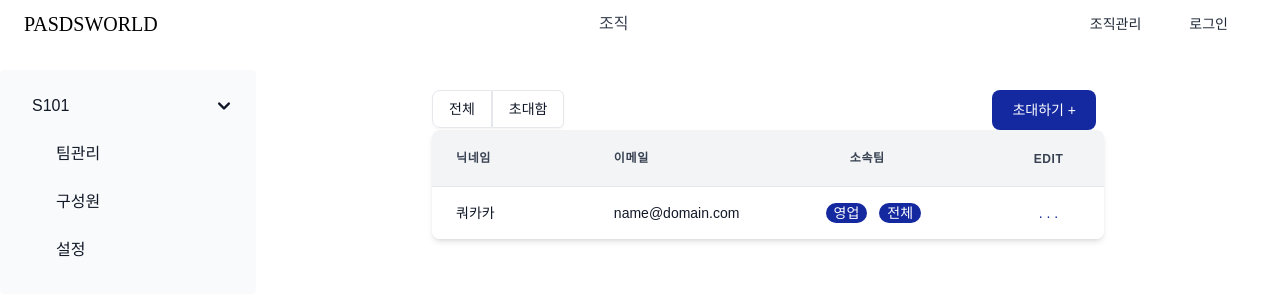
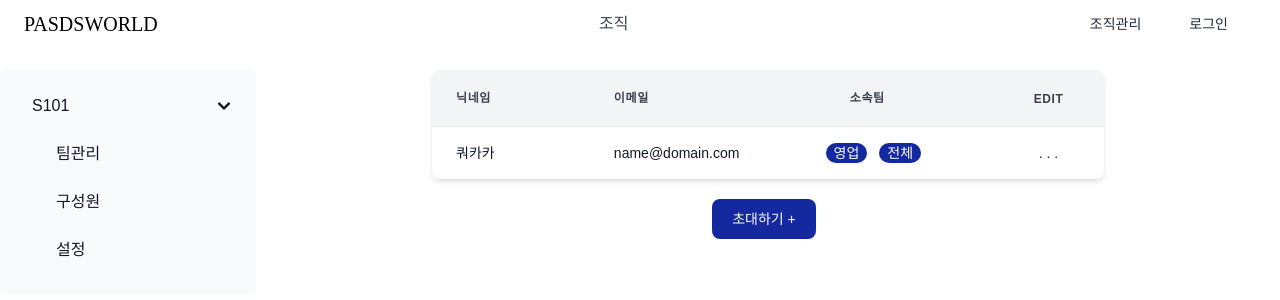
Before and after one commit to ssafy-10th-s101-team/PASDS-WORLD, a Vue app in the folder front/: page /organization/member in a window 1280 px wide. Shown: the top 300 px of the page. Built offline with nearby package versions, Linux system fonts and the light colour scheme; a web font is replaced by a local one.

Commit message:
[FE] remove: <쓸모없어진 버튼그룹 삭제>

```diff
--- a/front/src/components/common/OrganizationMemberButtonGroup.vue
+++ /dev/null
@@ -1,41 +0,0 @@
-<template>
-  <div class="max-w-2xl mx-auto flex justify-between">
-    <!-- This is an example component -->
-    <div class="max-w-lg">
-      <div class="inline-flex shadow-sm rounded-md mt-5" role="group">
-        <button
-          type="button"
-          class="rounded-l-lg border border-gray-200 bg-white text-sm font-medium px-4 py-2 text-gray-900 hover:bg-gray-100 hover:text-blue-700 focus:z-10 focus:ring-2 focus:ring-blue-700 focus:text-blue-700"
-        >
-          전체
-        </button>
-        <!-- <button
-          type="button"
-          class="border-t border-b border-gray-200 bg-white text-sm font-medium px-4 py-2 text-gray-900 hover:bg-gray-100 hover:text-blue-700 focus:z-10 focus:ring-2 focus:ring-blue-700 focus:text-blue-700"
-        >
-          초대함
-        </button> -->
-        <button
-          type="button"
-          class="rounded-r-md border border-gray-200 bg-white text-sm font-medium px-4 py-2 text-gray-900 hover:bg-gray-100 hover:text-blue-700 focus:z-10 focus:ring-2 focus:ring-blue-700 focus:text-blue-700"
-        >
-          초대함
-        </button>
-      </div>
-    </div>
-    <div class="mt-5" @click="toggleHidden('organizationInvitationModal')">
-      <BaseButton buttonText="초대하기 +" />
-    </div>
-  </div>
-  <OrganizationInvitationModal />
-</template>
-
-<script setup>
-import BaseButton from './BaseButton.vue'
-import OrganizationInvitationModal from './OrganizationInvitationModal.vue'
-import { useCommonStore } from '@/stores/common'
-const commonStore = useCommonStore()
-const { toggleHidden } = commonStore
-</script>
-
-<style scoped></style>
--- a/front/src/components/common/OrganizationMemberTable.vue
+++ b/front/src/components/common/OrganizationMemberTable.vue
@@ -94,9 +94,20 @@
         </div>
       </div>
     </div>
+    <div class="mt-5 flex justify-center" @click="toggleHidden('organizationInvitationModal')">
+      <BaseButton buttonText="초대하기 +" />
+    </div>
   </div>
+
+  <OrganizationInvitationModal />
 </template>
 
-<script setup></script>
+<script setup>
+import BaseButton from './BaseButton.vue'
+import OrganizationInvitationModal from './OrganizationInvitationModal.vue'
+import { useCommonStore } from '@/stores/common'
+const commonStore = useCommonStore()
+const { toggleHidden } = commonStore
+</script>
 
 <style scoped></style>
--- a/front/src/components/common/OrganizationSidebar.vue
+++ b/front/src/components/common/OrganizationSidebar.vue
@@ -46,7 +46,7 @@
                   <ul class="py-1" aria-labelledby="dropdown">
                     <li>
                       <a href="#" class="text-sm hover:bg-gray-100 text-gray-700 block px-4 py-2"
-                        >내가 속한 조직</a
+                        >내가 조직장인 조직</a
                       >
                     </li>
                     <li>
--- a/front/src/components/organization/OrganizationMember.vue
+++ b/front/src/components/organization/OrganizationMember.vue
@@ -1,14 +1,10 @@
 <template>
-  <div>
-    <OrganizationMemberButtonGroup />
-  </div>
   <div>
     <OrganizationMemberTable />
   </div>
 </template>
 
 <script setup>
-import OrganizationMemberButtonGroup from '../common/OrganizationMemberButtonGroup.vue'
 import OrganizationMemberTable from '../common/OrganizationMemberTable.vue'
 </script>
 
```
